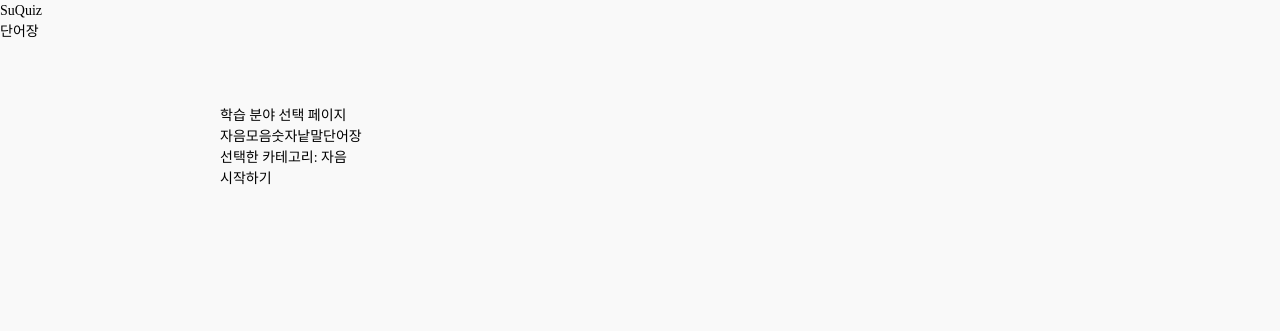
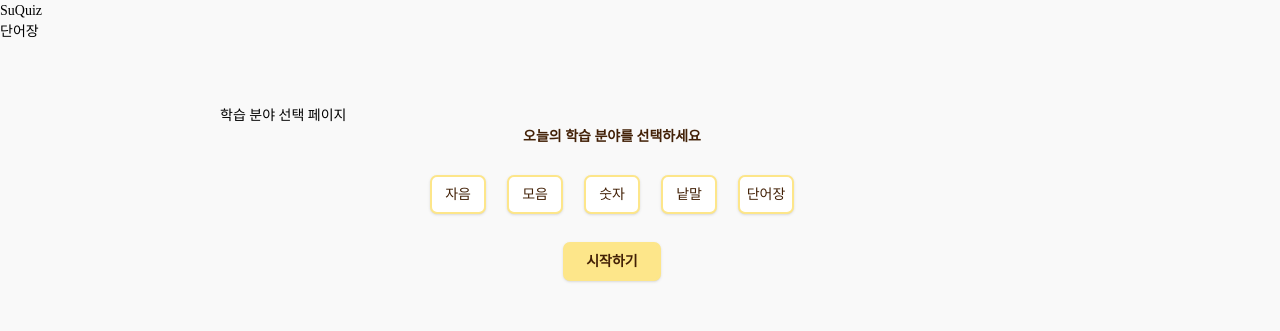
Before and after one commit to 5T1F/SuQuiz, a React (Create React App) app in the folder FE/: page /learning in a window 1280 px wide. Both pictures are taken after a click on the button "자음". Shown: the top 331 px of the page. Built offline with nearby package versions, Linux system fonts and the light colour scheme; a web font is replaced by a local one.

Commit message:
Fix: 학습 분야 선택 페이지 CSS

```diff
--- a/FE/src/feature/Learning/SelectCategory.js
+++ b/FE/src/feature/Learning/SelectCategory.js
@@ -2,55 +2,63 @@ import React, { useState } from "react";
 import { useNavigate } from "react-router-dom";
 
 export default function SelectCategory() {
-  const [selectedMain, setselectedMain] = useState("");
+  const [selectedMain, setSelectedMain] = useState("");
   const [selectedSub, setSelectedSub] = useState("");
-  const [start, setStart] = useState(false);
-
   const navigate = useNavigate();
 
   const mainCategories = ["자음", "모음", "숫자", "낱말", "단어장"];
   const subCategories = ["동물", "사물", "일상"];
 
-  const handleMain = (category) => {
-    setselectedMain(category);
-    setStart(category !== "낱말");
-    if (category !== "낱말") setSelectedSub("");
+  const handleMainCategoryChange = (category) => {
+    setSelectedMain(category);
+    if (category !== "낱말") {
+      setSelectedSub("");
+    }
   };
 
-  const handleSub = (subCategory) => {
+  const handleSubCategoryChange = (subCategory) => {
     setSelectedSub(subCategory);
-    setStart(true);
   };
 
   const handleStart = () => {
-    navigate("/learning/start", { state: { selectedMain, selectedSub } }); // v6에서 사용하는 경우
+    navigate("/learning/start", { state: { selectedMain, selectedSub } });
   };
 
-  const CategoryButtons = ({ categories, onClick }) => (
-    <>
-      {categories.map((category) => (
-        <button key={category} onClick={() => onClick(category)}>
-          {category}
-        </button>
-      ))}
-    </>
+  const CategoryButton = ({ category, onClick }) => (
+    <button
+      className="w-16 h-9 p-5 bg-white rounded-lg shadow border-2 border-amber-200 flex justify-center items-center"
+      onClick={() => onClick(category)}
+    >
+      <div className="text-center text-yellow-950 text-base">{category}</div>
+    </button>
   );
 
   return (
-    <>
-      <CategoryButtons categories={mainCategories} onClick={handleMain} />
+    <div className="w-full max-w-4xl h-[90vh] flex flex-col justify-start items-center gap-8">
+      <div className="text-yellow-950 text-base font-black">오늘의 학습 분야를 선택하세요</div>
+      <div className="flex justify-center items-center gap-6">
+        {mainCategories.map((category) => (
+          <CategoryButton key={category} category={category} onClick={handleMainCategoryChange} />
+        ))}
+      </div>
       {selectedMain === "낱말" && (
-        <div>
-          <CategoryButtons categories={subCategories} onClick={handleSub} />
+        <div className="flex flex-col justify-start items-center gap-6">
+          <div className="text-yellow-950 text-base font-black">낱말 주제를 고르세요</div>
+          <div className="flex justify-center items-center gap-6">
+            {subCategories.map((subCategory) => (
+              <CategoryButton key={subCategory} category={subCategory} onClick={handleSubCategoryChange} />
+            ))}
+          </div>
         </div>
       )}
-      {start && (
-        <div>
-          <div>선택한 카테고리: {selectedMain}</div>
-          {selectedMain === "낱말" && <div>선택한 서브 카테고리: {selectedSub}</div>}
-          <button onClick={handleStart}>시작하기</button>
-        </div>
+      {((selectedMain && selectedMain !== "낱말") || (selectedMain === "낱말" && selectedSub)) && (
+        <button
+          onClick={handleStart}
+          className="px-6 py-2 bg-amber-200  hover:bg-amber-400 rounded-lg shadow border-2 border-amber-200 flex justify-center items-center transition duration-300"
+        >
+          <div className="text-center text-yellow-950 text-base font-black">시작하기</div>
+        </button>
       )}
-    </>
+    </div>
   );
 }
```
